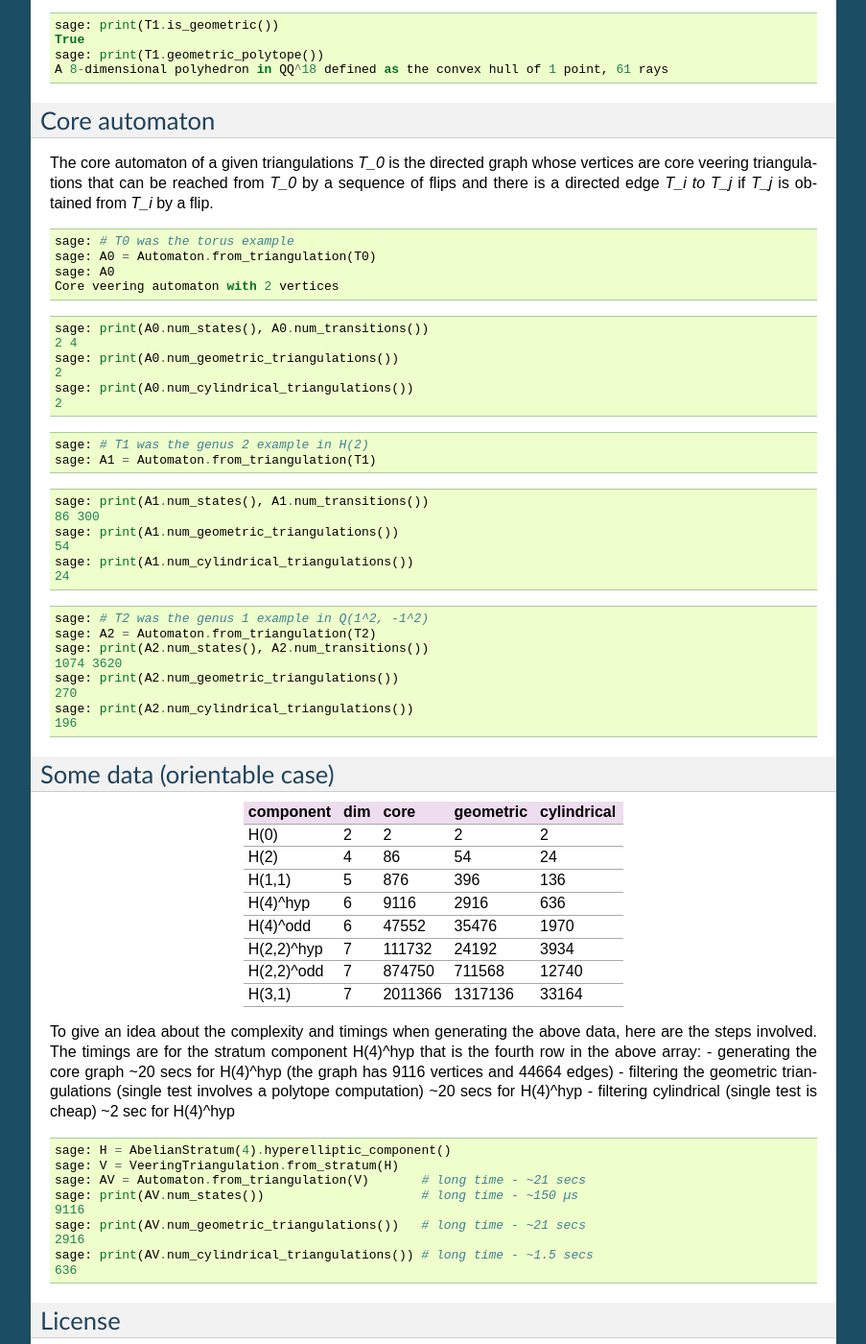
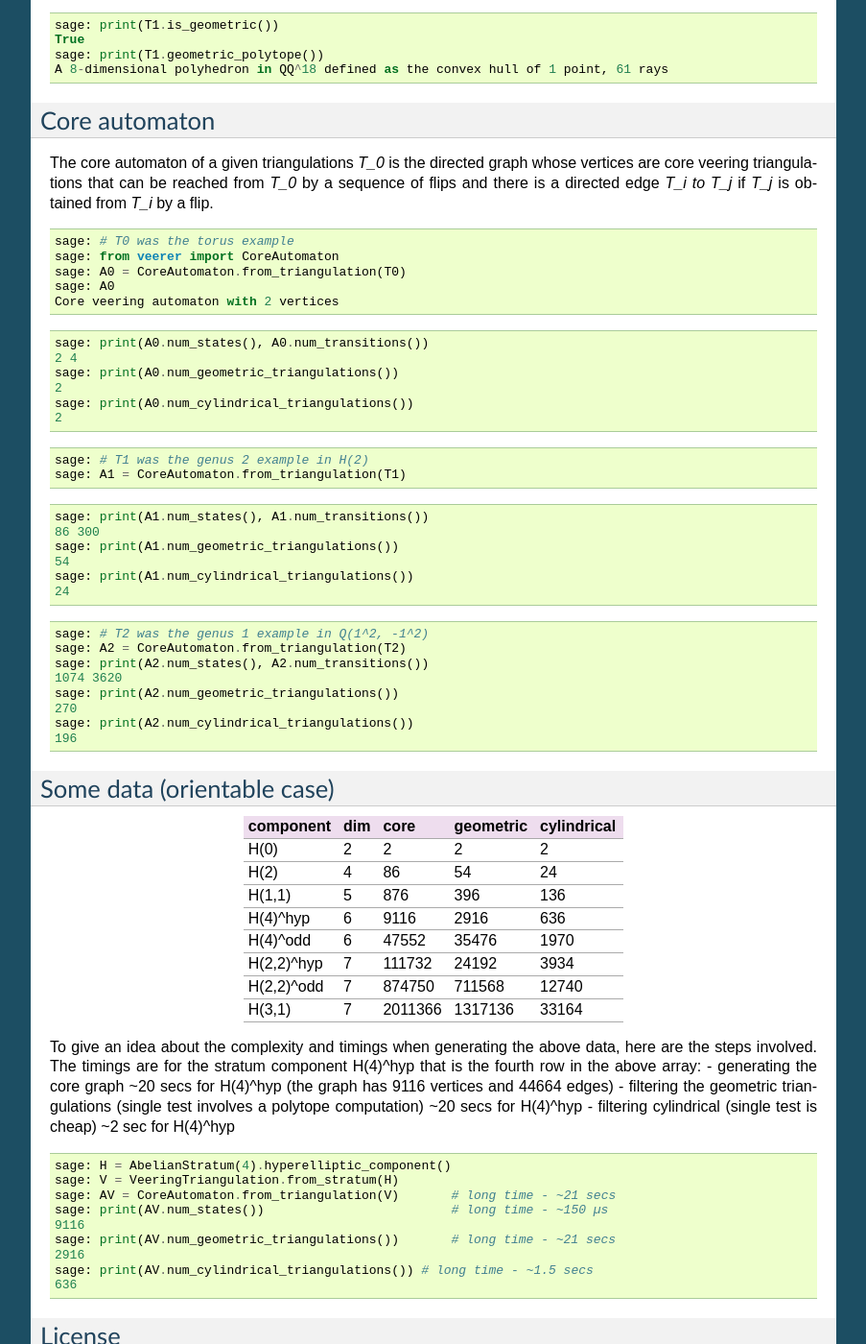
Before and after one commit to flatsurf/veerer, a Sphinx documentation site: the page built from docs/source/veerer_demo.rst, in a window 1280 px wide and 1400 px high, scrolled down 2997 px. Shown: the whole window at 96% size, without its empty margins (198-1101 px from the left). Built offline with Sphinx 7.4.7, drawn with Linux system fonts in a browser that asks for light colours; the version number could not be read and is left out.

Commit message:
test documentation + test in Python

```diff
--- a/docs/source/veerer_demo.rst
+++ b/docs/source/veerer_demo.rst
@@ -252,7 +252,8 @@ from `T_i` by a flip.
 ::
 
     sage: # T0 was the torus example
-    sage: A0 = Automaton.from_triangulation(T0)
+    sage: from veerer import CoreAutomaton
+    sage: A0 = CoreAutomaton.from_triangulation(T0)
     sage: A0
     Core veering automaton with 2 vertices
 
@@ -268,7 +269,7 @@ from `T_i` by a flip.
 ::
 
     sage: # T1 was the genus 2 example in H(2)
-    sage: A1 = Automaton.from_triangulation(T1)
+    sage: A1 = CoreAutomaton.from_triangulation(T1)
 
 ::
 
@@ -282,7 +283,7 @@ from `T_i` by a flip.
 ::
 
     sage: # T2 was the genus 1 example in Q(1^2, -1^2)
-    sage: A2 = Automaton.from_triangulation(T2)
+    sage: A2 = CoreAutomaton.from_triangulation(T2)
     sage: print(A2.num_states(), A2.num_transitions())
     1074 3620
     sage: print(A2.num_geometric_triangulations())
@@ -325,10 +326,10 @@ filtering cylindrical (single test is cheap) ~2 sec for H(4)^hyp
 
     sage: H = AbelianStratum(4).hyperelliptic_component()
     sage: V = VeeringTriangulation.from_stratum(H)
-    sage: AV = Automaton.from_triangulation(V)       # long time - ~21 secs
-    sage: print(AV.num_states())                     # long time - ~150 µs
+    sage: AV = CoreAutomaton.from_triangulation(V)       # long time - ~21 secs
+    sage: print(AV.num_states())                         # long time - ~150 µs
     9116
-    sage: print(AV.num_geometric_triangulations())   # long time - ~21 secs
+    sage: print(AV.num_geometric_triangulations())       # long time - ~21 secs
     2916
     sage: print(AV.num_cylindrical_triangulations()) # long time - ~1.5 secs
     636
```
Also changed, not shown: .gitlab-ci.yml, 1 other file.
